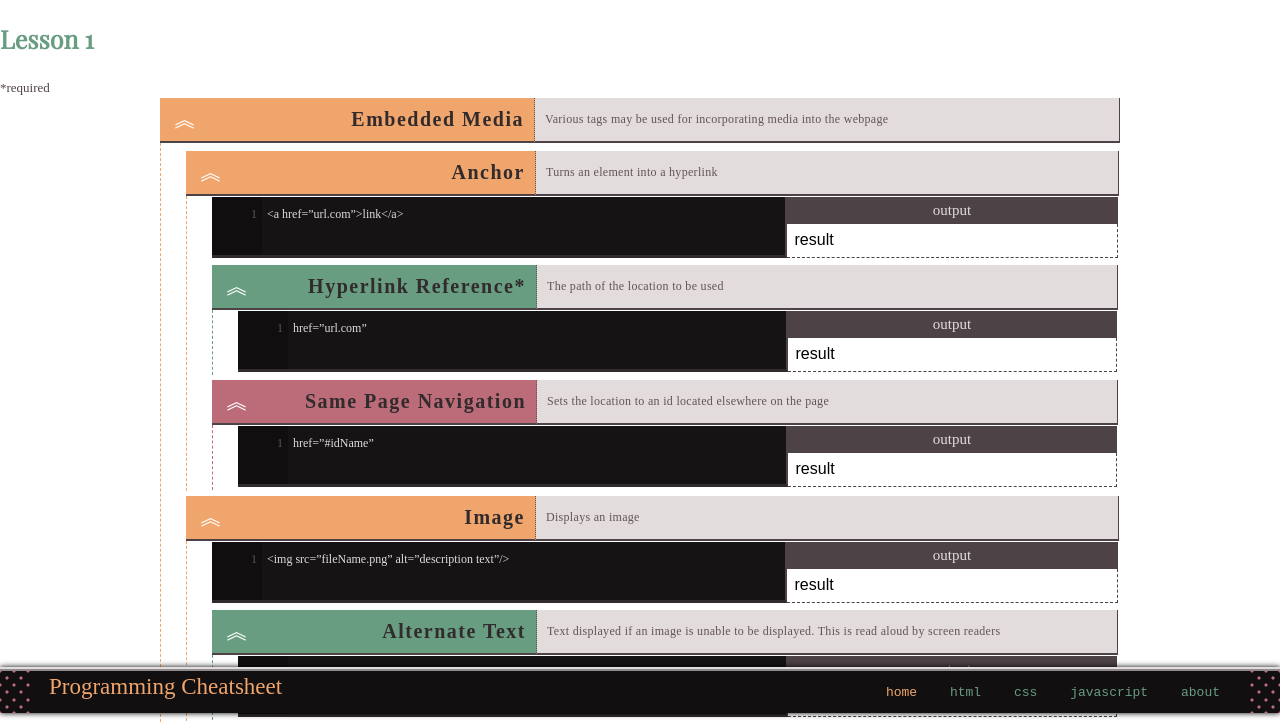
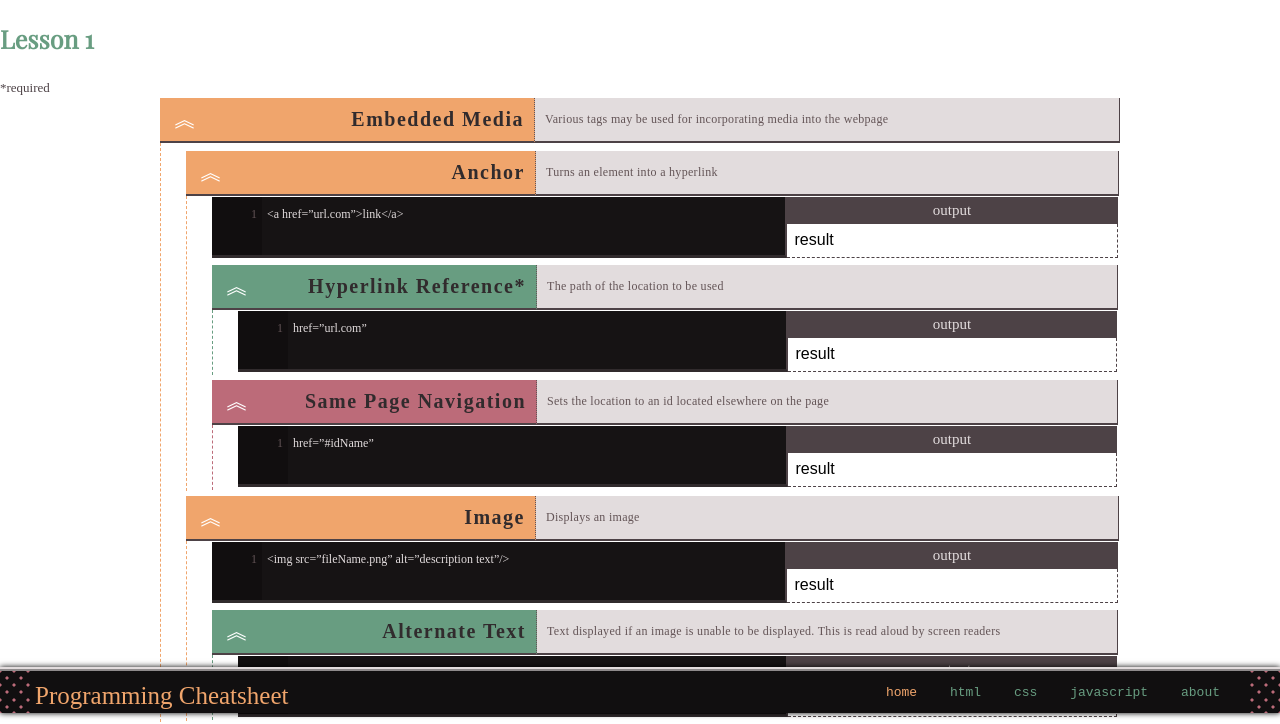
Before and after one commit to hazyLantern/programming-cheatsheet, a plain HTML site: page index.html in a window 1280 px wide. Shown: the part 87-811 px from the top of the page. Drawn offline with nearby package versions, Linux system fonts and the light colour scheme; a web font is replaced by a local one.

Commit message:
Adjusted h1 formatting

```diff
--- a/index.css
+++ b/index.css
@@ -81,14 +81,15 @@ nav .current:hover {
 }
 
 h1 {
-    margin-left: 18px;
+    position: absolute;
+    float: left;
+    left: 35px;
+    bottom: 0px;
     color: #F0A56C;
-    font-size: 23px;
+    font-size: 25px;
     font-weight: lighter;
     line-height: 0px;
     font-family: 'Fredericka the Great';
-    display: inline-block;
-    padding: 1px;
 }
 
 footer img {
```
